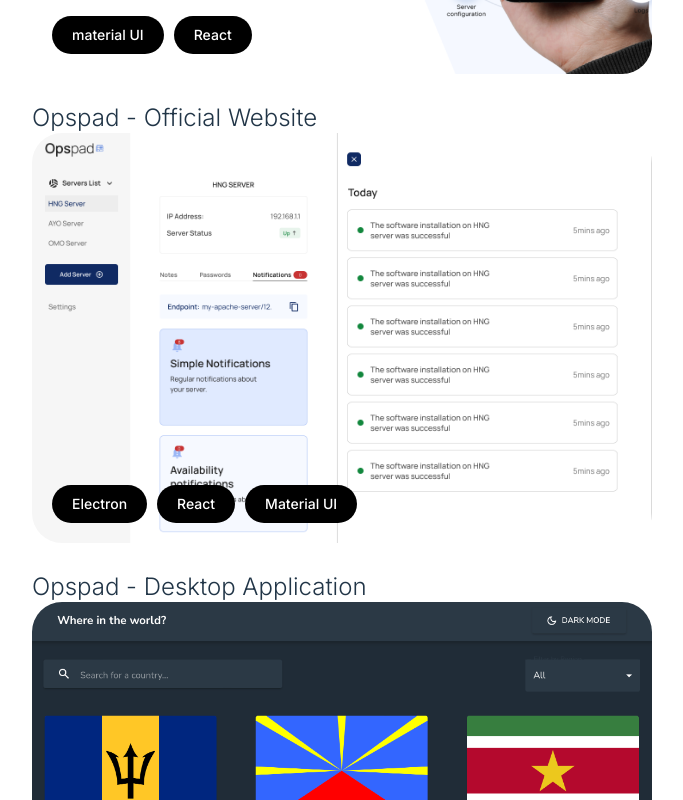
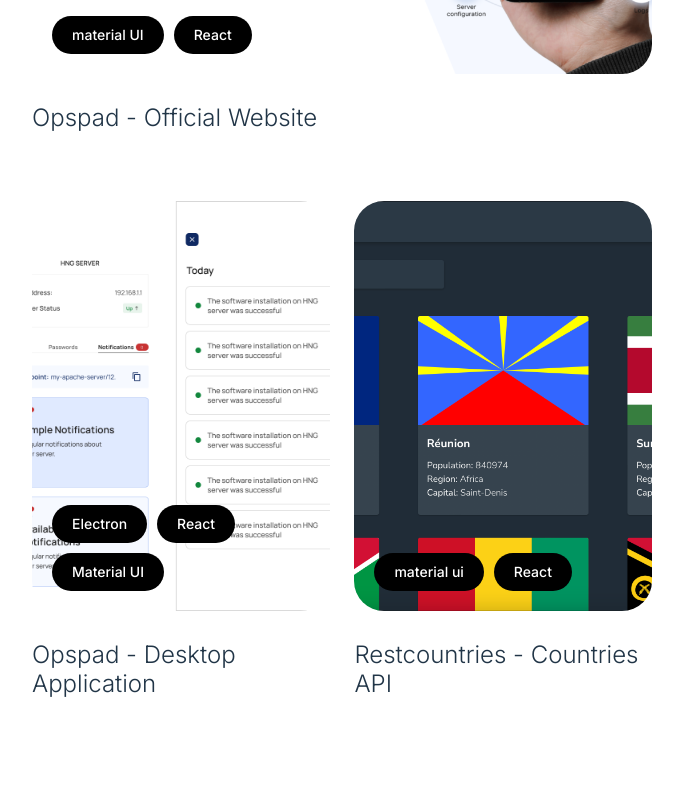
Before and after one commit to heytega/personal-portfolio, a React (Vite) app: page / in a window 1280 px wide. Shown: the part 4500-5300 px from the top of the page, without its empty margins (478-1161 px from the left). Built offline with nearby package versions, Linux system fonts and the light colour scheme.

Commit message:
modified porfolio section

```diff
--- a/src/components/Portfolio.jsx
+++ b/src/components/Portfolio.jsx
@@ -33,6 +33,7 @@ const Portfolio = () => {
         </div>
 
         <div className={Style.middleWrapper}>
+          <div className={Style.portfolioItem}>
             <div className={Style.project}>
               <img className={Style.projectImage} src={HNG} alt='' />
               <ul className={Style.projectTools}>
@@ -55,7 +56,7 @@ const Portfolio = () => {
             </div>
             <h2 className={Style.projectDes}>Opspad - Desktop Application</h2>
           </div>
-
+          <div className={Style.portfolioItem}>
             <div className={Style.project}>
               <img className={Style.projectImage} src={rest} alt='' />
               <ul className={Style.projectTools}>
@@ -71,9 +72,9 @@ const Portfolio = () => {
                 </li>
               </ul>
             </div>
-        <h2 className={Style.projectDes}>
-          Country API - Countries of the World
-        </h2>
+            <h2 className={Style.projectDes}>Restcountries - Countries API</h2>
+          </div>
+        </div>
       </div>
     </section>
   );
--- a/src/components/Portfolio.module.css
+++ b/src/components/Portfolio.module.css
@@ -55,11 +55,16 @@
   line-height: 1.2;
 }
 
-/* .middleWrapper {
+.middleWrapper {
   display: flex;
-  gap: 20;
-} */
+  flex-direction: row;
+  justify-content: space-between;
+}
 
-/* .middleWrapper .project {
-  width: 40%;
-} */
+.portfolioItem {
+  margin-bottom: 68px;
+}
+
+.middleWrapper .portfolioItem {
+  width: 48%;
+}
```
Also changed, not shown: src/assets/react-query.svg (deleted). Lines whose indentation alone changed are shown as unchanged.
